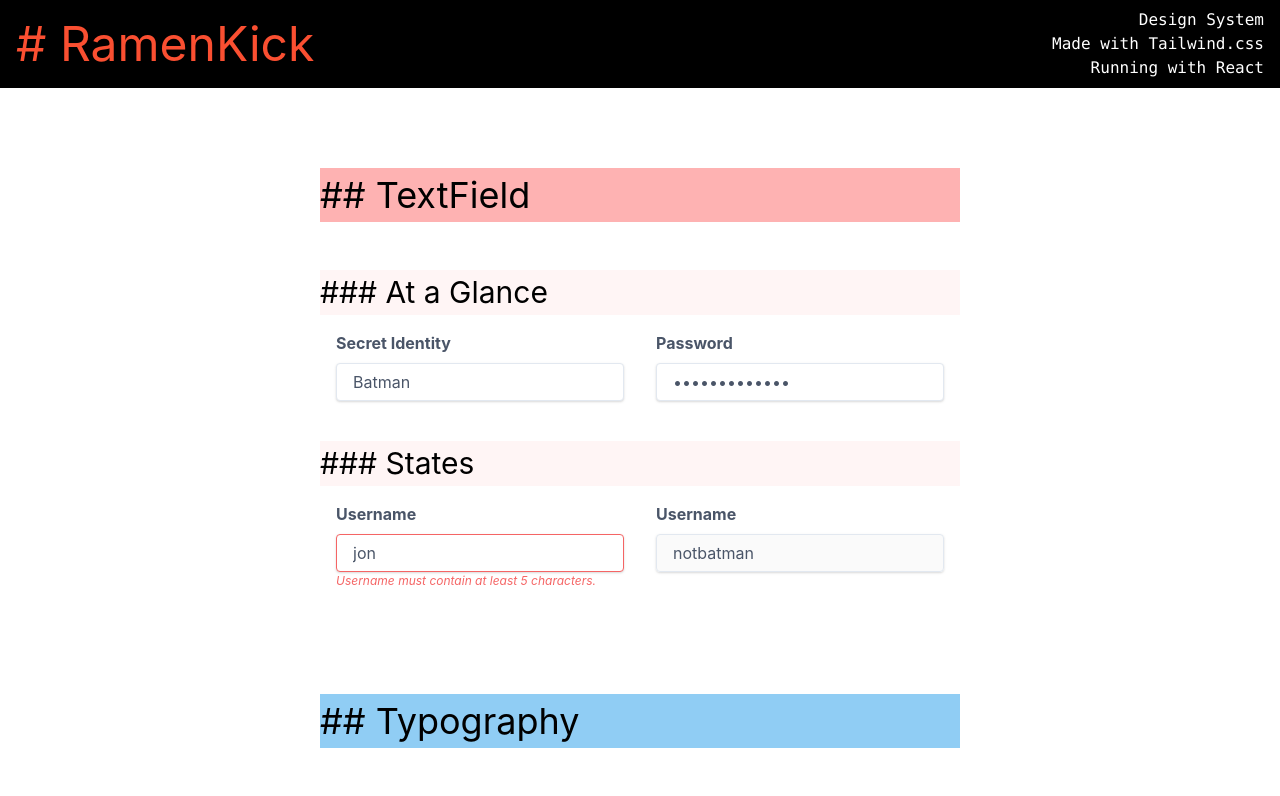
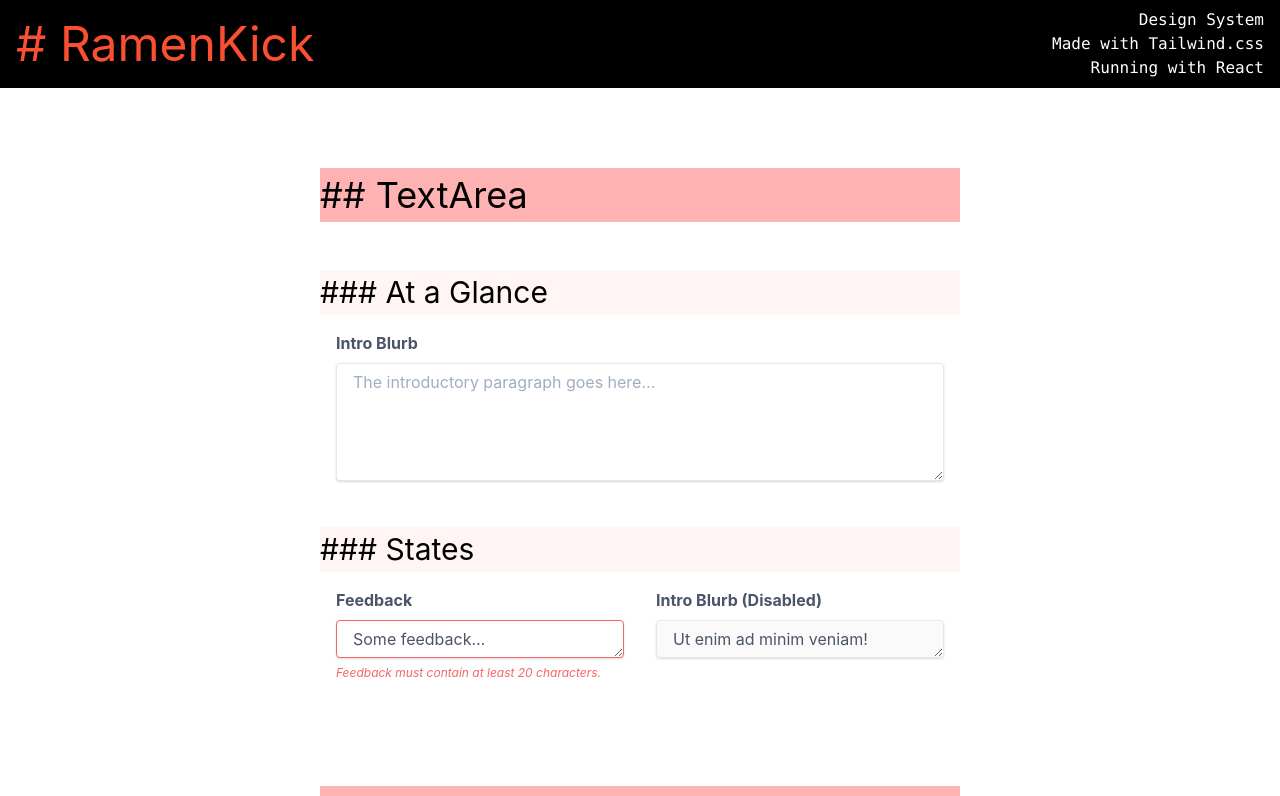
Before and after one commit to filipdanic/ramenkick, a React (Create React App) app: page / in a window 1280 px wide. Shown: the top 796 px of the page. Built offline with nearby package versions, Linux system fonts and the light colour scheme.

Commit message:
Add TextArea component

```diff
--- a/src/App.js
+++ b/src/App.js
@@ -1,5 +1,6 @@
 import React from 'react';
 import ButtonPage from './demos/buttons';
+import TextAreaPage from './demos/textarea';
 import TextFieldPage from './demos/textfield';
 import TypographyPage from './demos/typography';
 import Text from './components/Text';
@@ -18,6 +19,8 @@ function App() {
           <Text p mono className='text-white'>Running with React</Text>
         </div>
       </div>
+
+      <TextAreaPage />
       <TextFieldPage />
       <TypographyPage />
       <ButtonPage />
--- /dev/null
+++ b/src/components/TextArea.js
@@ -0,0 +1,68 @@
+import React from 'react';
+import PropTypes from 'prop-types';
+import cn from 'classnames';
+
+const TextArea = ({
+  name,
+  placeholder,
+  label,
+  validationError,
+  value,
+  onChange,
+  onBlur,
+  onFocus,
+  disabled,
+  rows,
+}) => {
+
+  return (
+    <>
+      {label &&
+        <label className="block text-gray-700 text-sm font-bold mb-2 text-base" htmlFor={name}>
+          {label}
+        </label>
+      }
+      <textarea
+        className={cn(
+          'shadow appearance-none border rounded w-full py-2 px-4 text-gray-700 leading-tight focus:outline-none focus:shadow-outline',
+          {
+            'border-red-500': !!validationError,
+            'cursor-not-allowed': disabled
+          }
+        )}
+        id={name}
+        name={name}
+        placeholder={placeholder}
+        onChange={onChange}
+        onBlur={onBlur}
+        onFocus={onFocus}
+        disabled={disabled}
+        rows={rows}
+      >
+        {value}
+      </textarea>
+      {validationError &&
+        <p className="text-red-500 text-xs italic">{validationError}</p>
+      }
+    </>
+  );
+};
+
+TextArea.propTypes = {
+  name: PropTypes.string.isRequired,
+  placeholder: PropTypes.oneOfType([ PropTypes.string, PropTypes.number ]),
+  label: PropTypes.string,
+  validationError: PropTypes.string,
+  value: PropTypes.string.isRequired,
+  onChange: PropTypes.func,
+  onBlur: PropTypes.func,
+  onFocus: PropTypes.func,
+  disabled: PropTypes.bool,
+  rows: PropTypes.number,
+};
+
+TextArea.defaultProps = {
+  rows: 1,
+};
+
+export default TextArea;
--- /dev/null
+++ b/src/demos/textarea.js
@@ -0,0 +1,62 @@
+import React, { useState } from 'react';
+import Text from '../components/Text';
+import TextArea from '../components/TextArea';
+import TextField from '../components/TextField';
+
+const defaultValues = {
+  intro: '',
+  introDisabled: 'Ut enim ad minim veniam! \n \n Lorem ipsum dolor sit amet, consectetur adipiscing elit, sed do eiusmod tempor incididunt ut labore et dolore magna aliqua.',
+  feedback: 'Some feedback…'
+};
+
+export default () => {
+  const [ values, setValues ] = useState(defaultValues);
+  const handleInputChange = e => {
+    const { name, value } = e.target;
+    setValues({ ...values, [name]: value });
+  };
+
+  return (
+    <div className='flex flex-col w-1/2 mx-auto my-12'>
+      <Text h2 className='bg-red-300 my-8' id="TextField">## TextArea</Text>
+
+      <Text h3 className='bg-red-100 my-4'>### At a Glance</Text>
+      <div className='flex w-full mb-6'>
+        <div className='w-full px-4'>
+          <TextArea
+            name='intro'
+            placeholder='The introductory paragraph goes here…'
+            label='Intro Blurb'
+            value={values.intro}
+            onChange={handleInputChange}
+            rows={5}
+          />
+        </div>
+      </div>
+
+      <Text h3 className='bg-red-100 my-4'>### States</Text>
+      <div className='flex w-full mb-6'>
+        <div className='w-1/2 px-4'>
+          <TextArea
+            name='feedback'
+            placeholder='The feedback goes here…'
+            label='Feedback'
+            value={values.feedback}
+            validationError={(values.feedback || '').length > 20 ? undefined : 'Feedback must contain at least 20 characters.'}
+            onChange={handleInputChange}
+          />
+        </div>
+        <div className='w-1/2 px-4'>
+          <TextArea
+            name='introDisabled'
+            placeholder='The introductory paragraph goes here…'
+            label='Intro Blurb (Disabled)'
+            value={values.introDisabled}
+            onChange={handleInputChange}
+            disabled
+          />
+        </div>
+      </div>
+    </div>
+  );
+}
```
